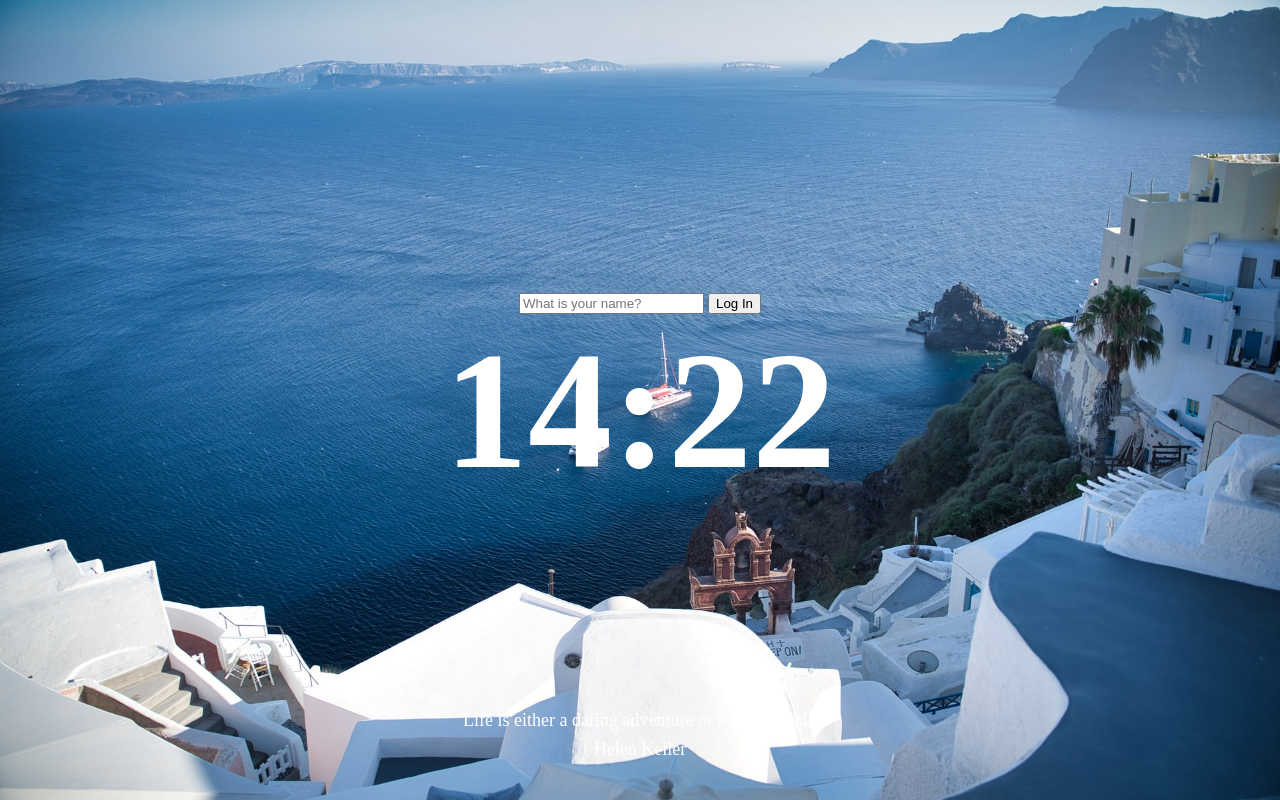
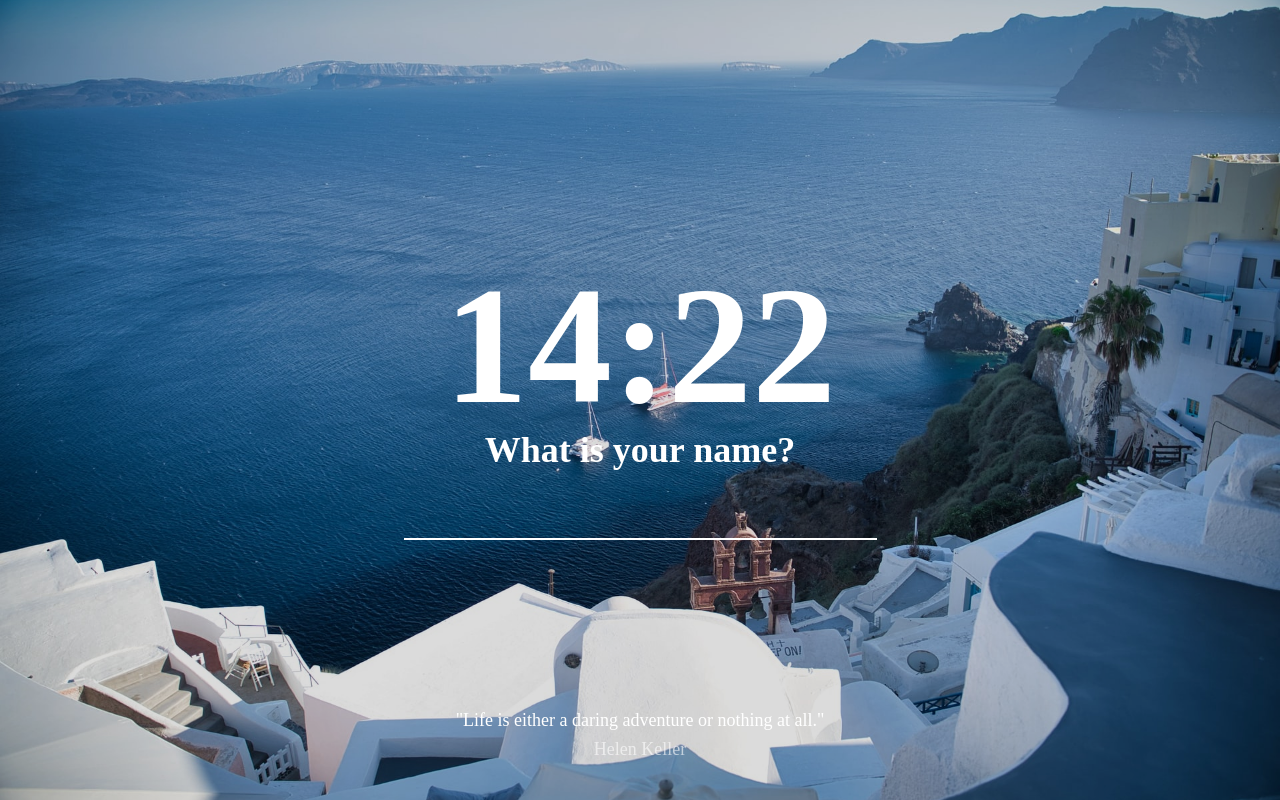
Before and after one commit to whoiseon/jquery-practice, a website with bundled scripts: page index.html in a window 1280 px wide. Built offline with nearby package versions, Linux system fonts and the light colour scheme.

Commit message:
feat: greeting style

```diff
--- a/index.html
+++ b/index.html
@@ -11,12 +11,12 @@
 </head>
 <body>
 <div id="root">
-  <form id="login-form" class="hidden">
-    <input class="login-input" type="text" placeholder="What is your name?" maxlength="15" required />
-    <button class="login-button" type="submit">Log In</button>
-  </form>
   <div id='center' class='hide-overlay'>
     <h1 id="clock">00:00</h1>
+    <form id="login-form" class="hidden">
+      <h2>What is your name?</h2>
+      <input class="login-input" type="text" maxlength="15" required />
+    </form>
     <h2 class="greeting hidden"></h2>
     <div id="quote">
       <p></p>
--- a/src/lib/background.ts
+++ b/src/lib/background.ts
@@ -4,7 +4,9 @@ $(function () {
   const bgImage = $(
     `<img class='background' src="/images/${chosenImage}" alt="background" />`,
   );
+  const bgOverlay = $('<div class="background-overlay"></div>');
   const $root = $('#root');
 
+  $($root).append(bgOverlay);
   $($root).append(bgImage);
 });
--- a/styles/style.css
+++ b/styles/style.css
@@ -21,9 +21,39 @@ h1, h2, p, span {
   height: 100%;
 }
 
+#login-form {
+  display: flex;
+  flex-direction: column;
+  gap: 16px;
+  align-items: center;
+  justify-content: center;
+  height: 100%;
+}
+
+#login-form h2 {
+  font-size: 36px;
+  color: white;
+}
+
+#login-form input {
+  background: none;
+  border: none;
+  width: 100%;
+  color: white;
+  border-bottom: 2px solid white;
+  font-size: 36px;
+  padding-bottom: 8px;
+  text-align: center;
+}
+
+#login-form input:focus {
+  outline: none;
+}
+
 #clock {
   font-size: 168px;
   color: white;
+  line-height: 1;
 }
 
 #quote {
@@ -35,6 +65,10 @@ h1, h2, p, span {
   align-items: center;
   font-size: 18px;
   color: white;
+}
+
+#quote > p:last-child {
+  opacity: 0.6;
 }
 
 #center {
@@ -50,15 +84,24 @@ h1, h2, p, span {
 }
 
 .hidden {
-  display: none;
+  display: none !important;
 }
 
 .background {
   position: absolute;
   width: 100%;
   height: 100%;
+  z-index: -2;
+  object-fit: cover;
+}
+
+.background-overlay {
+  position: absolute;
+  width: 100%;
+  height: 100%;
+  background-color: black;
+  opacity: 0.14;
   z-index: -1;
-  object-fit: cover;
 }
 
 .hide-overlay {
```
